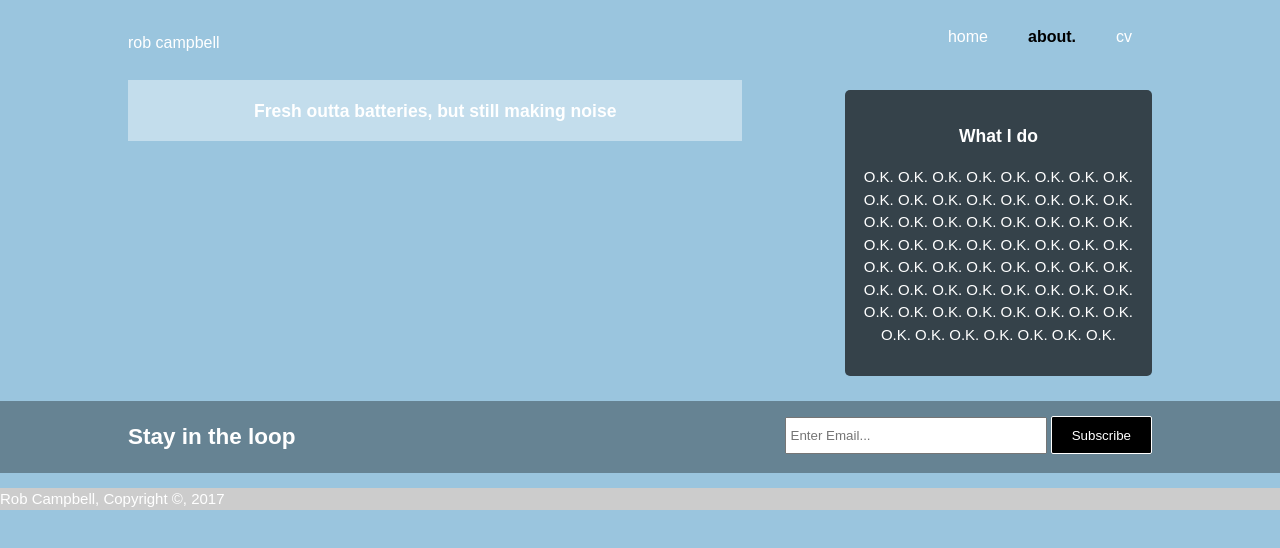
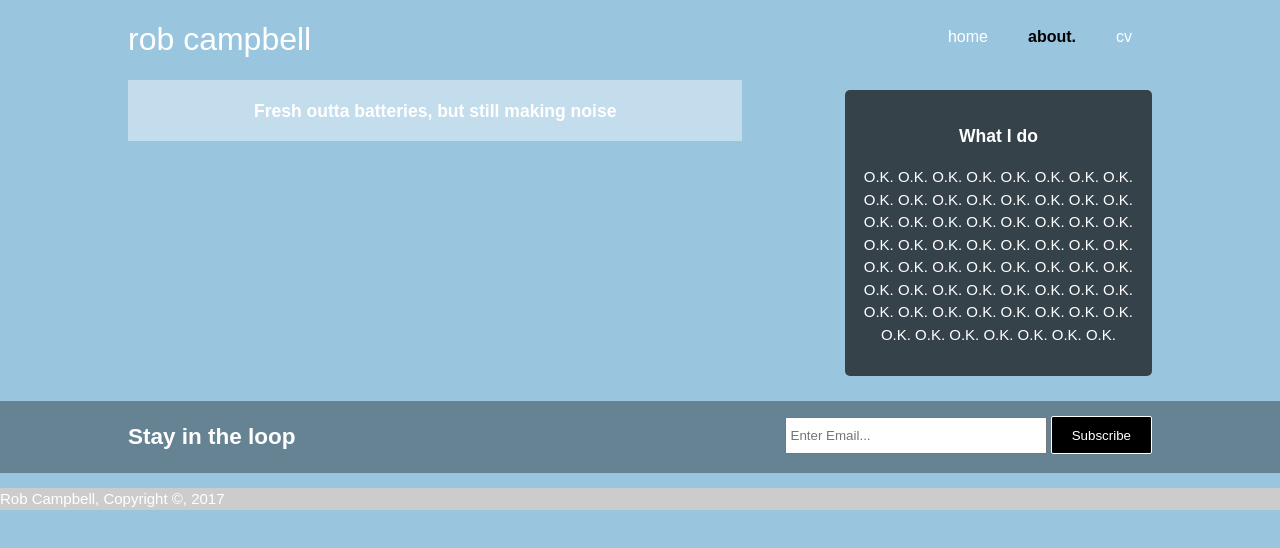
Before and after one commit to robdcampbell/Portfolio-2017, a plain HTML site: page about.html in a window 1280 px wide. Drawn offline with Linux system fonts and the light colour scheme.

Commit message:
edited the size of the name title/link in the header

```diff
--- a/about.html
+++ b/about.html
@@ -17,7 +17,7 @@
 		<header>
 			<div class="container">
 				<div class="branding">
-					<h1> <a href="index.html">rob campbell</a></h1>
+					<a href="index.html" class="title-name"><h1>rob campbell</h1></a>
 					<nav>
 						<ul>
 							<li ><a href="main.html">home</a></li>
```
Also changed, not shown: index.html (+1 -1 lines), main.html (+1 -1 lines), services.html (+1 -1 lines).
